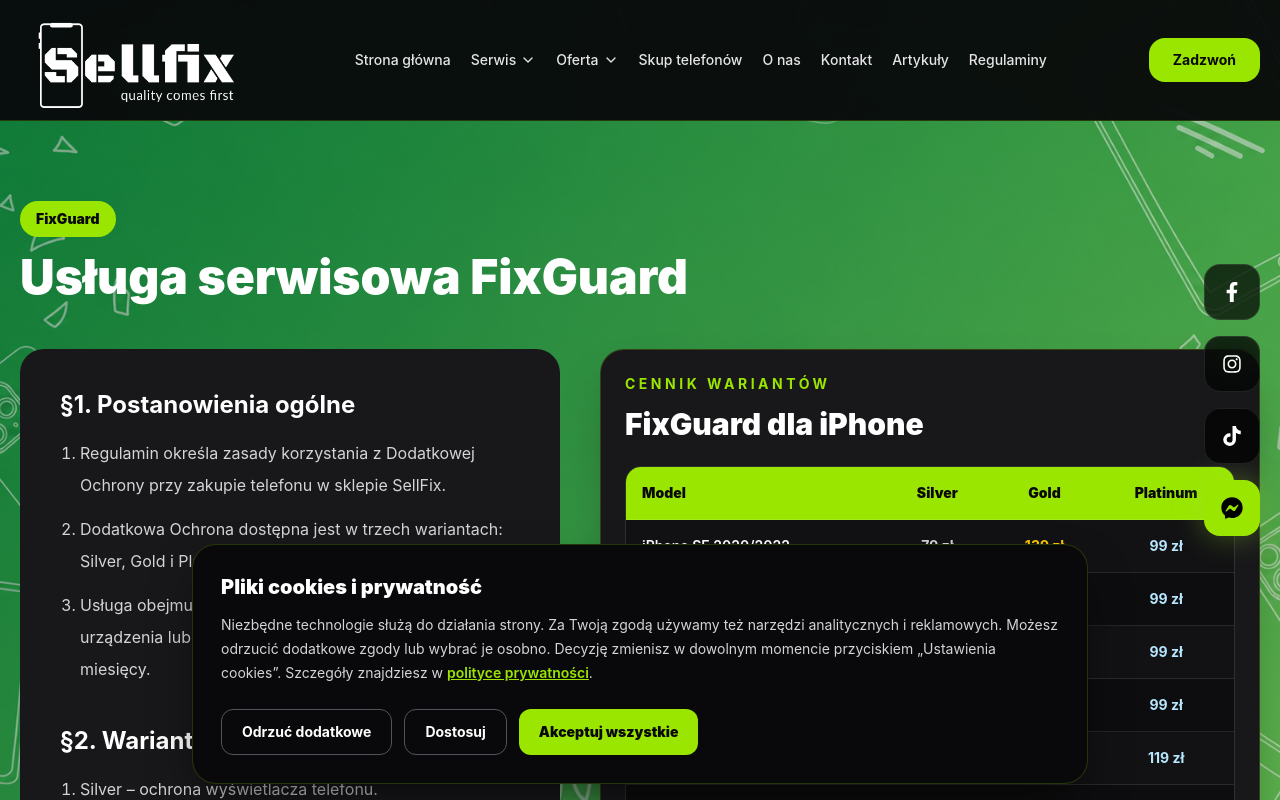
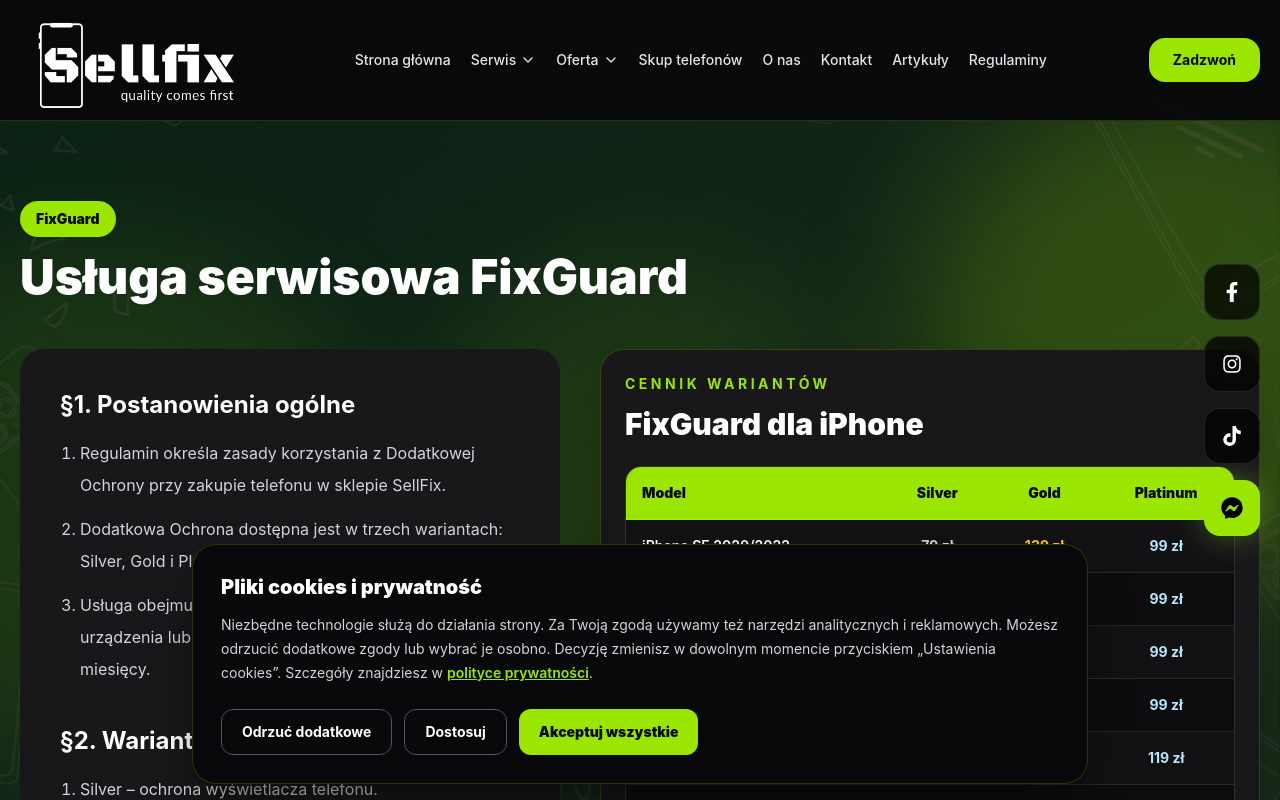
Before and after one commit to sellfixpl/sellfix-www, a React (Vite) app: page /fixguard in a window 1280 px wide. Shown: the top 800 px of the page. Built offline with nearby package versions, Linux system fonts and the light colour scheme.

Commit message:
Poprawa ciemnego tla SellFix

```diff
--- a/src/App.jsx
+++ b/src/App.jsx
@@ -130,14 +130,17 @@ export default function App() {
   return (
     <div className="relative isolate min-h-screen bg-zinc-950 text-white">
       {!czyStronaGlowna && (
-        <div
-          aria-hidden="true"
-          className="pointer-events-none fixed inset-0 z-0 bg-cover bg-center bg-no-repeat"
-          style={{
-            backgroundColor: "#071b10",
-            backgroundImage: "linear-gradient(90deg, rgba(3, 17, 10, 0.20), rgba(3, 17, 10, 0.12)), url('/tlo-sellfix.png')",
-          }}
-        />
+        <>
+          <div
+            aria-hidden="true"
+            className="pointer-events-none fixed inset-0 z-0 bg-cover bg-center bg-no-repeat"
+            style={{ backgroundImage: "url('/tlo-sellfix.png')" }}
+          />
+          <div aria-hidden="true" className="pointer-events-none fixed inset-0 z-0 bg-zinc-950/82" />
+          <div aria-hidden="true" className="pointer-events-none fixed -right-40 top-20 z-0 h-[520px] w-[520px] rounded-full bg-lime-400/20 blur-3xl" />
+          <div aria-hidden="true" className="pointer-events-none fixed -left-40 bottom-10 z-0 h-[520px] w-[520px] rounded-full bg-lime-400/10 blur-3xl" />
+          <div aria-hidden="true" className="pointer-events-none fixed left-1/2 top-1/3 z-0 h-[420px] w-[420px] -translate-x-1/2 rounded-full bg-lime-400/10 blur-3xl" />
+        </>
       )}
       <div className="relative z-10 min-h-screen">
       <LocalBusinessSchema />
```
